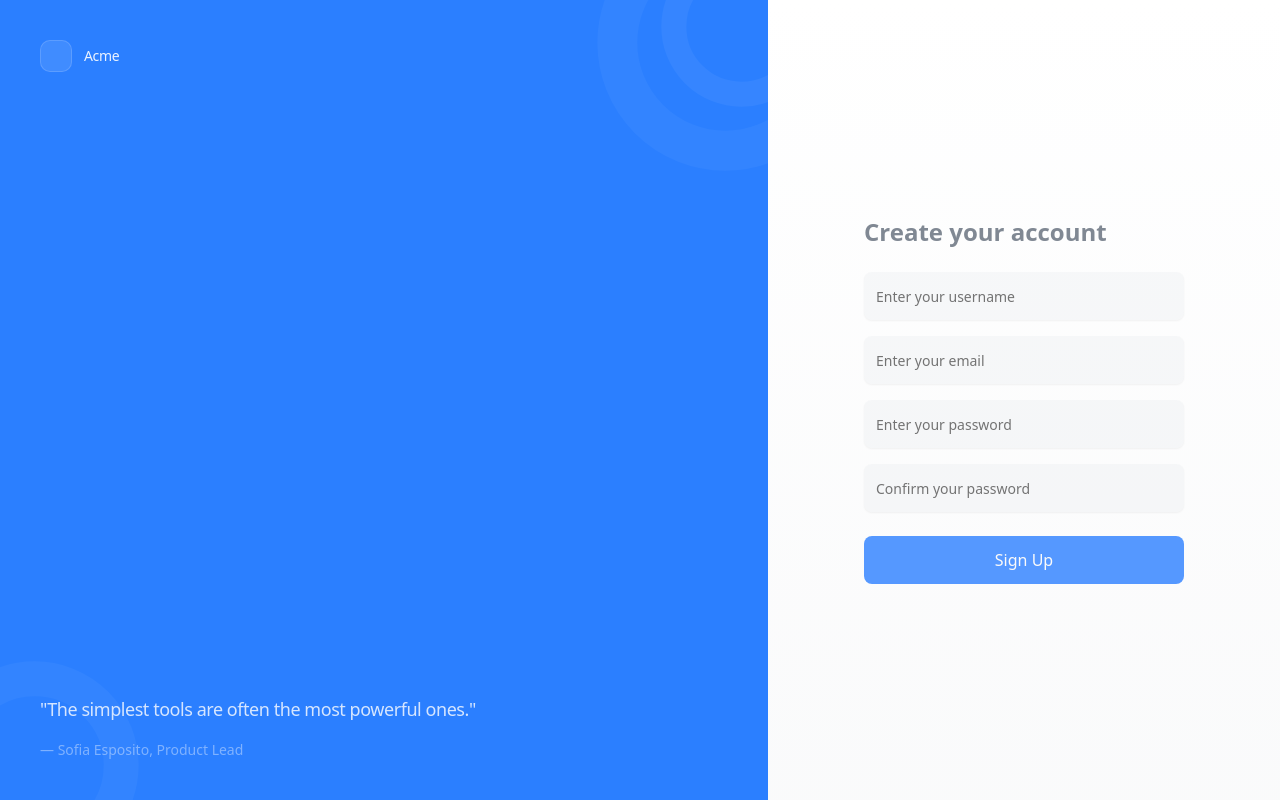
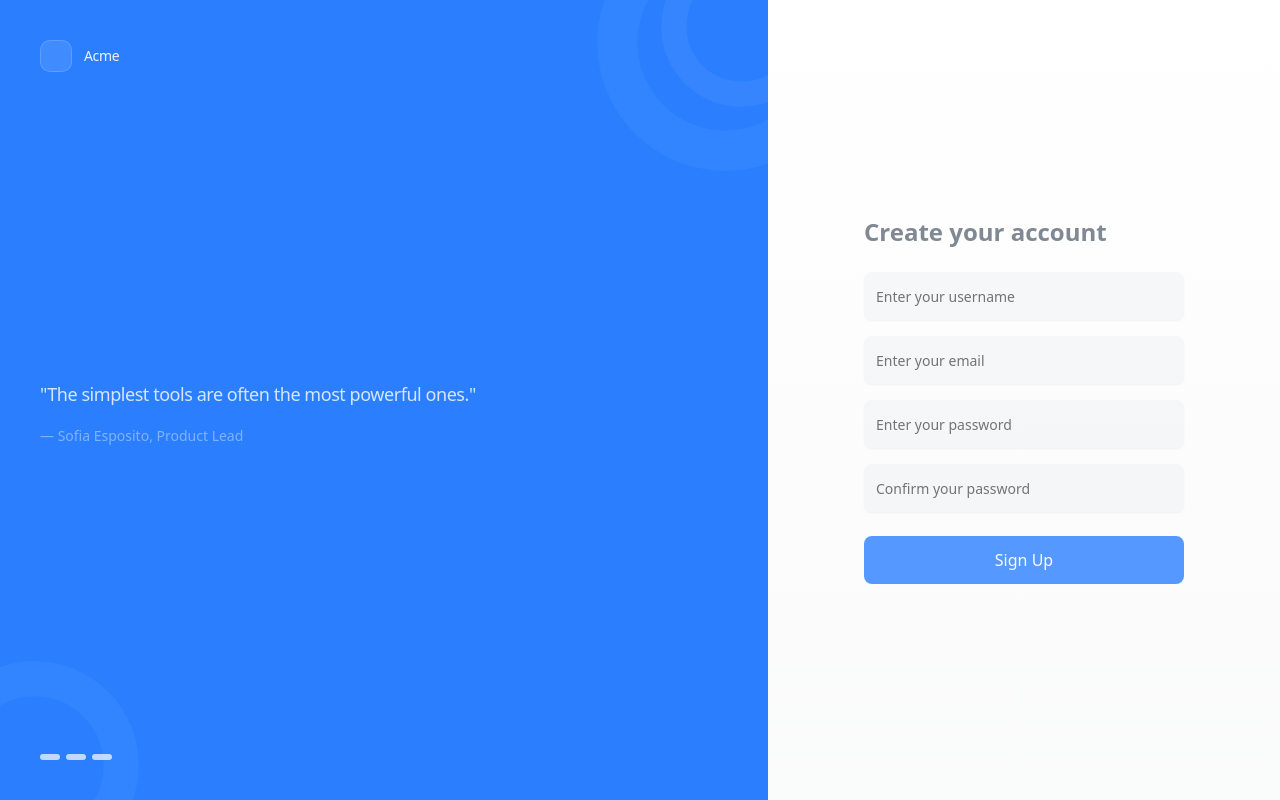
Before and after one commit to Reza-Keymasi/stratum-spectrum, a Next.js app: page /sign-up in a window 1280 px wide. Built offline with nearby package versions, Linux system fonts and the light colour scheme.

Commit message:
refactor: auth layout styles

```diff
--- a/src/features/auth/layout/AuthLayout.tsx
+++ b/src/features/auth/layout/AuthLayout.tsx
@@ -5,7 +5,7 @@ const AuthLayout = ({ children }: { children: ReactNode }) => {
     <div className="min-h-screen flex">
       {/* Left panel */}
       <div className="hidden lg:flex lg:w-3/5 bg-blue-500 flex-col justify-between p-10 relative overflow-hidden">
-        {/* Rings */}
+        {/* Decorative rings */}
         <div className="absolute top-0 right-0 w-64 h-64 rounded-full border-[40px] border-white/[0.04] translate-x-1/3 -translate-y-1/3" />
         <div className="absolute top-0 right-0 w-40 h-40 rounded-full border-[25px] border-white/[0.05] translate-x-1/3 -translate-y-1/3" />
         <div className="absolute bottom-0 left-0 w-52 h-52 rounded-full border-[35px] border-white/[0.04] -translate-x-1/3 translate-y-1/3" />
@@ -29,6 +29,13 @@ const AuthLayout = ({ children }: { children: ReactNode }) => {
             — Sofia Esposito, Product Lead
           </p>
         </div>
+
+        {/* Dots */}
+        <div className="flex gap-1.5 relative z-10">
+          <div className="h-1.5 w-5 rounded-full bg-white/70" />
+          <div className="h-1.5 w-5 rounded-full bg-white/70" />
+          <div className="h-1.5 w-5 rounded-full bg-white/70" />
+        </div>
       </div>
 
       {/* Right panel */}
```
